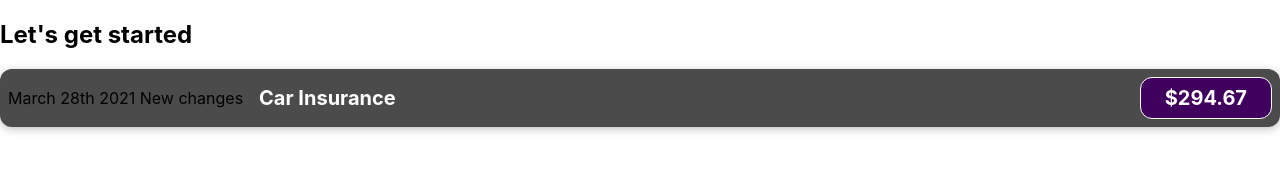
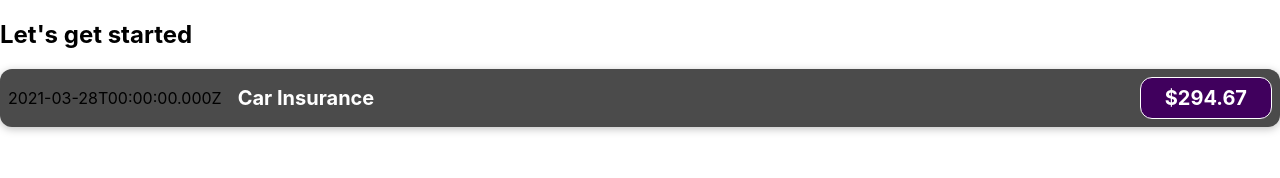
Before and after one commit to michaeljav/react-complete-guide, a React (Create React App) app: page / in a window 1280 px wide. Shown: the top 178 px of the page. Built offline with nearby package versions, Linux system fonts and the light colour scheme.

Commit message:
Outputting Dynamic  Data & expressions JSX

```diff
--- a/src/components/ExpenseItem.js
+++ b/src/components/ExpenseItem.js
@@ -1,12 +1,16 @@
 import './ExpenseItem.css';
 
 function ExpenseItem() {
+  const expenseDate = new Date(2021, 2, 28);
+  const expenseTitle = 'Car Insurance';
+  const expenseAmount = 294.67;
+
   return (
     <div className='expense-item'>
-      <div>March 28th 2021 New changes</div>
+      <div>{expenseDate.toISOString()}</div>
       <div className='expense-item__description'>
-        <h2>Car Insurance</h2>
-        <div className='expense-item__price'>$294.67</div>
+        <h2>{expenseTitle}</h2>
+        <div className='expense-item__price'>${expenseAmount}</div>
       </div>
     </div>
   );
```
